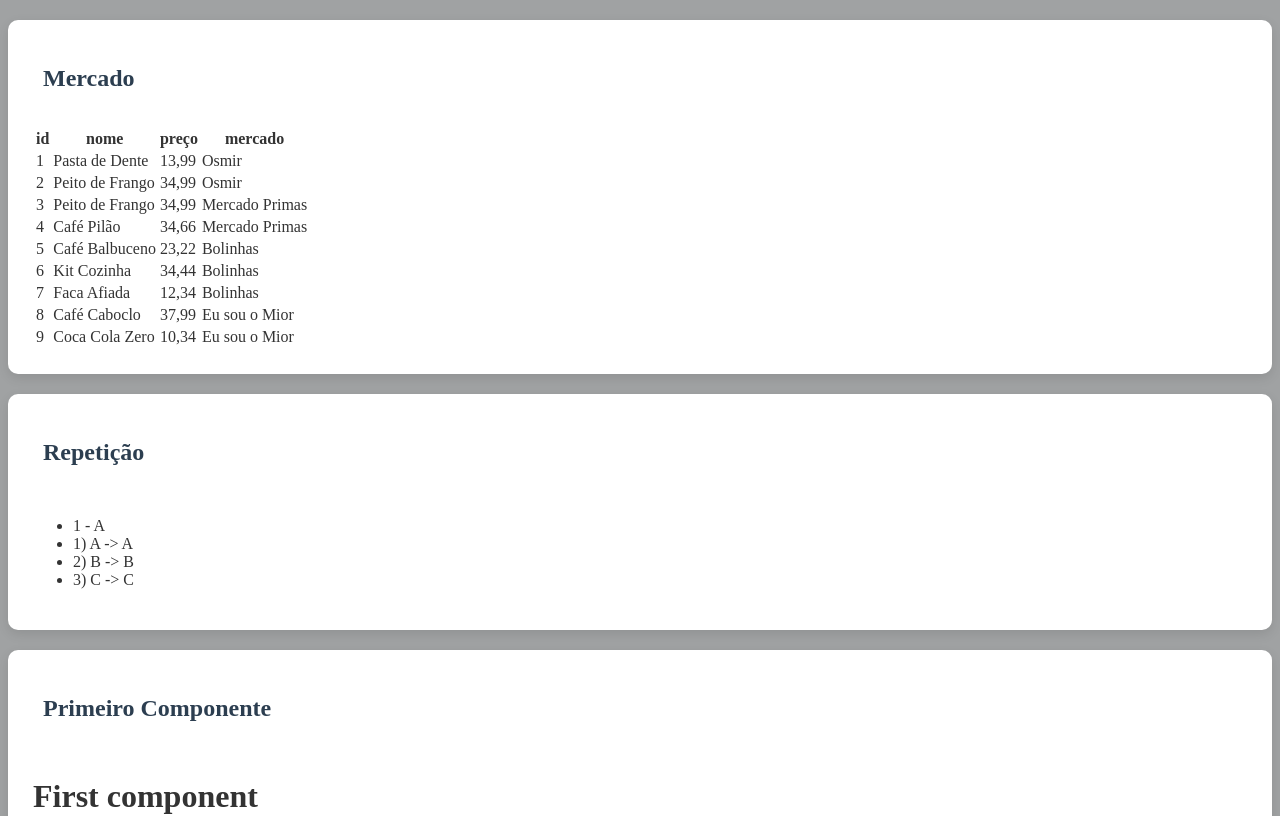
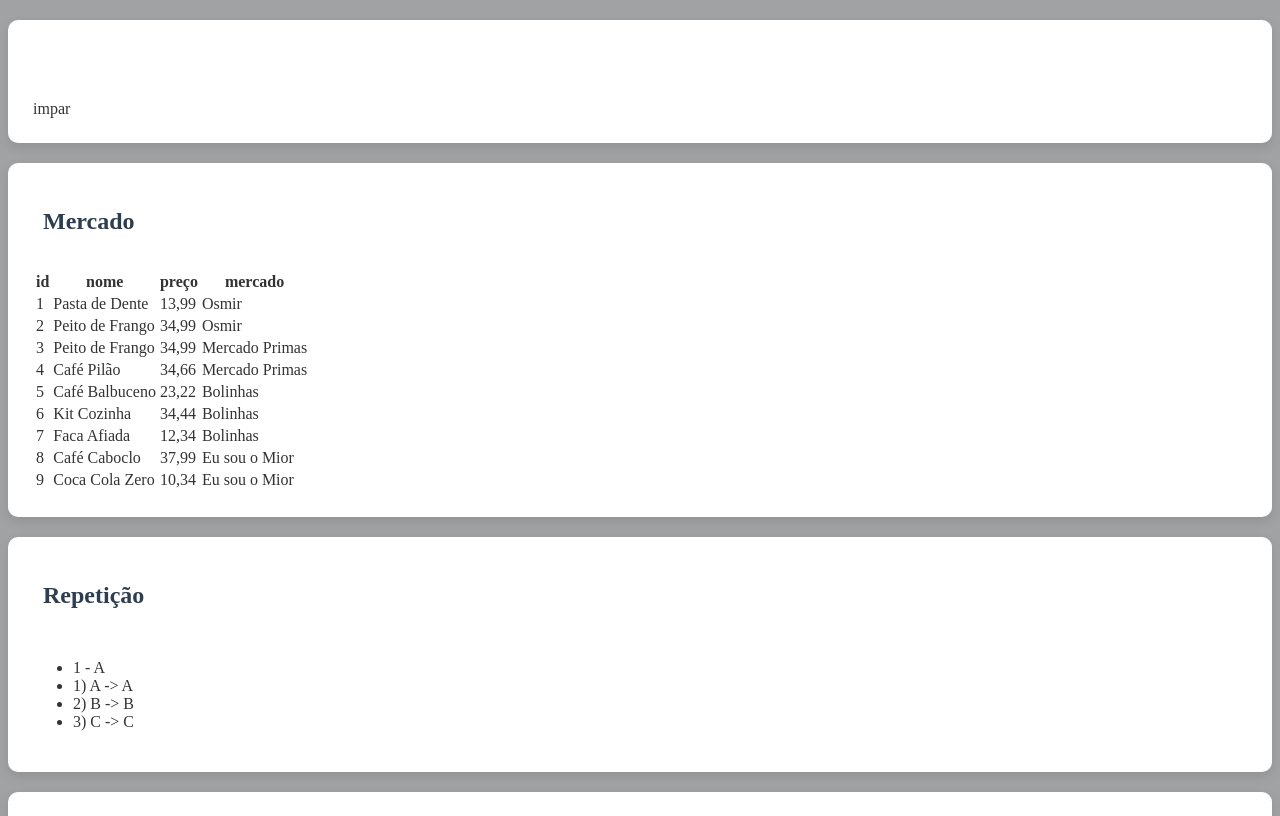
Before and after one commit to juancoutinhoflooxmongagua/fundamentos-react, a React (Create React App) app: page / in a window 1280 px wide. Shown: the top 816 px of the page. Built offline with nearby package versions, Linux system fonts and the light colour scheme.

Commit message:
feat: complete conditional with challenge | par or impar

```diff
--- a/src/app.jsx
+++ b/src/app.jsx
@@ -9,9 +9,13 @@
 import Random from './random'
 import Repection from './components/basics/repection'
 import Supermarket from './components/basics/supermarket'
-
+import Parorimpar from './components/conditional/parorimpar'
 export default _ => (
     <div id="app">
+
+            <Card>
+                <Parorimpar numero={9} />
+            </Card>
 
         <Card titulo="Mercado">
             <Supermarket></Supermarket>
--- /dev/null
+++ b/src/components/conditional/parorimpar.jsx
@@ -0,0 +1,11 @@
+import React from 'react';
+
+export default function Parorimpar(props) {
+    const isPar = props.numero % 2 === 0;
+
+    return (
+        <div>
+            {isPar ? <span>par</span> : <span>impar</span>}
+        </div>
+    );
+}
```
